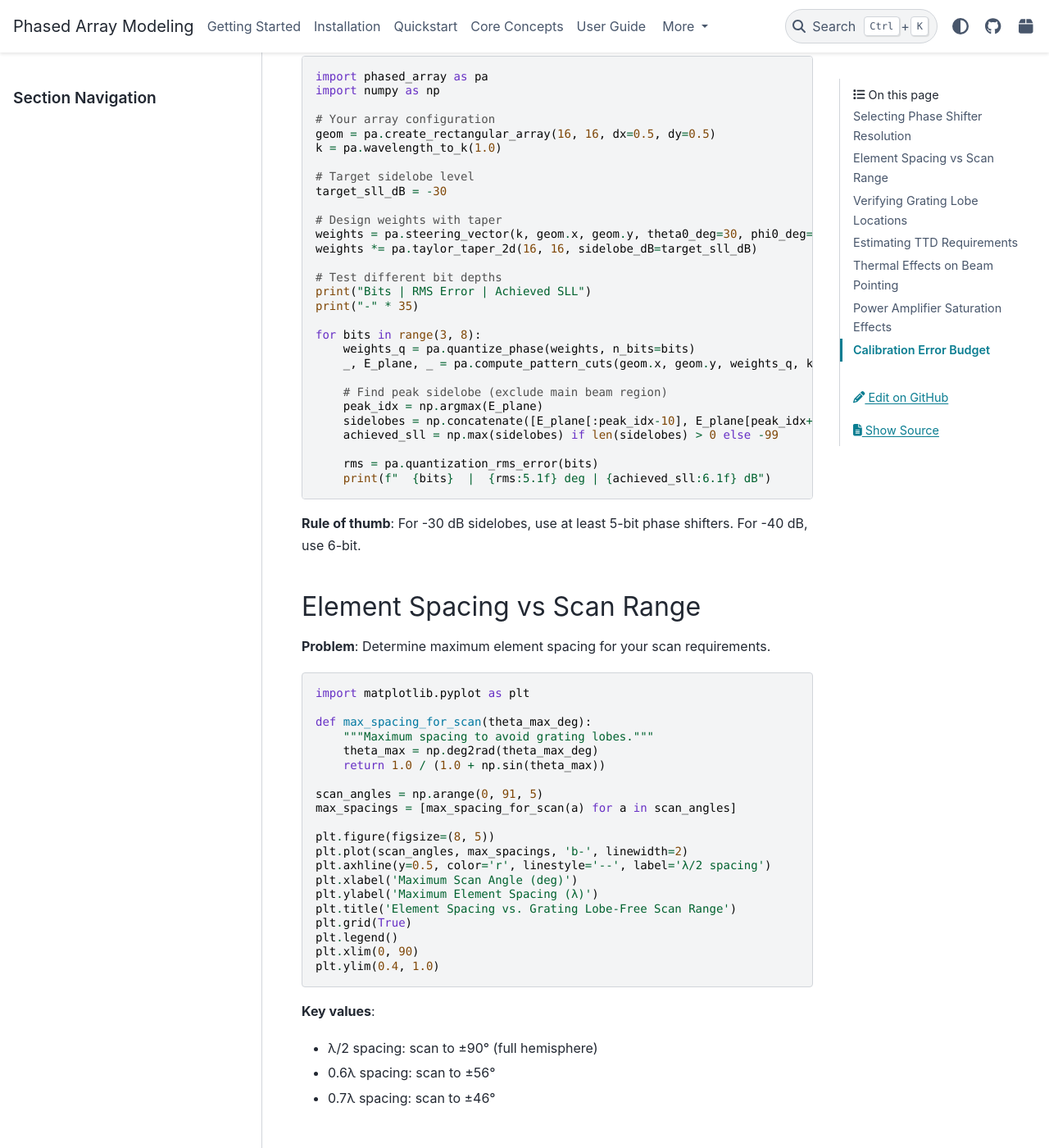
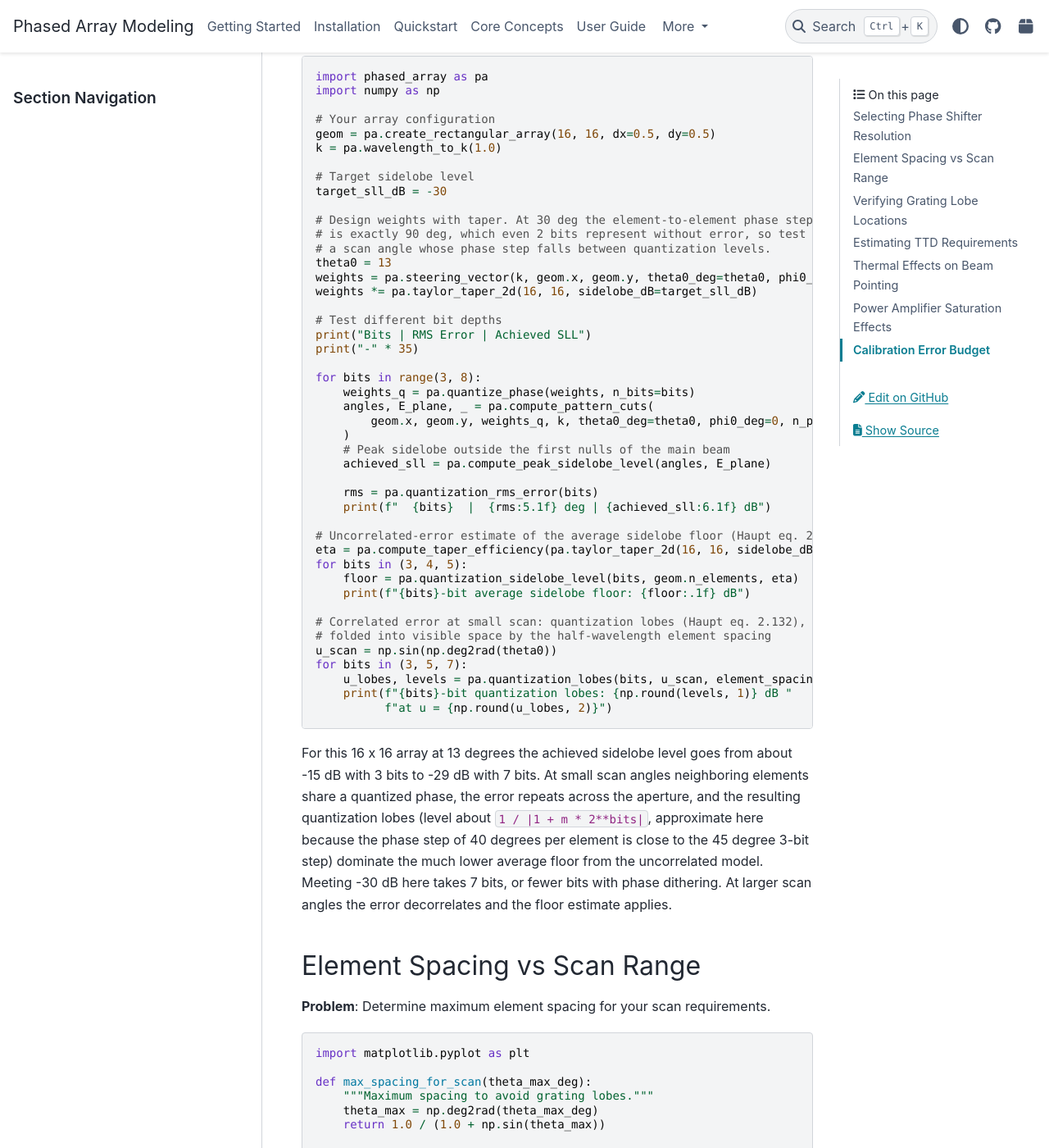
Before and after one commit to jman4162/Phased-Array-Antenna-Model, a Sphinx documentation site: the page built from docs/cookbook/hardware_recipes.rst, in a window 1280 px wide and 1400 px high, scrolled down 337 px. Shown: the whole window at 82% size. Built offline with Sphinx 7.4.7 and the PyData theme 0.15.4, drawn with Linux system fonts in a browser that asks for light colours; some of the changed text lies outside the part shown.

Commit message:
Run docs code and the demo notebook in CI; fix cookbook numbers
- tests/test_docs_snippets.py executes every python code block in the
  Sphinx docs, one namespace per page, in a temp directory with headless
  matplotlib and Plotly figures never shown. Blocks marked
  ":class: no-exec" are skipped. tests/test_notebooks.py runs
  Phased_Array_Demo.ipynb with nbclient (%pip lines removed). Both carry
  the "docs" marker.
- CI: a docs job runs `pytest -m docs` and `sphinx-build -W`; the main
  matrix runs `-m "not docs"`. Read the Docs now fails on warnings, and
  the remaining six Sphinx warnings (duplicate dataclass field entries in
  api/geometry) are fixed.
- Cookbook recipes printed wrong numbers because they measured sidelobes
  over fixed index ranges that included the main beam ("SLL 0.0 dB",
  "-3.3 dB" for every bit count, "-4.7 dB" mean). They now use
  compute_peak_sidelobe_level. The bit-depth recipe scans to 13 deg (at
  30 deg the 90 deg phase step is exact for any bit count) and explains
  the quantization lobes; the pointing-error recipe uses a cut fine
  enough to resolve 0.02 deg; the scan-table values use 41.8/25.4 deg;
  research recipes compare GA vs random thinning, show MVDR null depths
  and coupling-compensation error, and fix the coupling call signature.
- Requirement files and docs/requirements.txt follow the new floors; the
  Streamlit app requires phased-array-modeling>=1.6.0.

Co-Authored-By: Claude Opus 5.5 <noreply@anthropic.com>
Claude-Session: https://claude.ai/code/session_01BnuqRQbk9bjEDjMJwxgdyC

```diff
--- a/docs/api/geometry.rst
+++ b/docs/api/geometry.rst
@@ -12,12 +12,13 @@ Classes
 
 .. autoclass:: phased_array.ArrayGeometry
    :members: n_elements, is_planar, is_conformal, copy
-   :exclude-members: x, y, z, nx, ny, nz, element_indices
+   :exclude-members: x, y, z, nx, ny, nz, element_indices, tx, ty, tz
    :show-inheritance:
 
 .. autoclass:: phased_array.SubarrayArchitecture
    :members: get_subarray_elements
-   :exclude-members: geometry, subarray_assignments, n_subarrays, subarray_centers
+   :exclude-members: geometry, subarray_assignments, n_subarrays, subarray_centers,
+                     subarray_elements, overlapped, overlap_weights
    :show-inheritance:
 
 Planar Arrays
--- a/docs/cookbook/hardware_recipes.rst
+++ b/docs/cookbook/hardware_recipes.rst
@@ -21,8 +21,11 @@ sidelobe requirements.
    # Target sidelobe level
    target_sll_dB = -30
 
-   # Design weights with taper
-   weights = pa.steering_vector(k, geom.x, geom.y, theta0_deg=30, phi0_deg=0)
+   # Design weights with taper. At 30 deg the element-to-element phase step
+   # is exactly 90 deg, which even 2 bits represent without error, so test
+   # a scan angle whose phase step falls between quantization levels.
+   theta0 = 13
+   weights = pa.steering_vector(k, geom.x, geom.y, theta0_deg=theta0, phi0_deg=0)
    weights *= pa.taylor_taper_2d(16, 16, sidelobe_dB=target_sll_dB)
 
    # Test different bit depths
@@ -31,18 +34,38 @@ sidelobe requirements.
 
    for bits in range(3, 8):
        weights_q = pa.quantize_phase(weights, n_bits=bits)
-       _, E_plane, _ = pa.compute_pattern_cuts(geom.x, geom.y, weights_q, k)
-
-       # Find peak sidelobe (exclude main beam region)
-       peak_idx = np.argmax(E_plane)
-       sidelobes = np.concatenate([E_plane[:peak_idx-10], E_plane[peak_idx+10:]])
-       achieved_sll = np.max(sidelobes) if len(sidelobes) > 0 else -99
+       angles, E_plane, _ = pa.compute_pattern_cuts(
+           geom.x, geom.y, weights_q, k, theta0_deg=theta0, phi0_deg=0, n_points=3601
+       )
+       # Peak sidelobe outside the first nulls of the main beam
+       achieved_sll = pa.compute_peak_sidelobe_level(angles, E_plane)
 
        rms = pa.quantization_rms_error(bits)
        print(f"  {bits}  |  {rms:5.1f} deg | {achieved_sll:6.1f} dB")
 
-**Rule of thumb**: For -30 dB sidelobes, use at least 5-bit phase shifters.
-For -40 dB, use 6-bit.
+   # Uncorrelated-error estimate of the average sidelobe floor (Haupt eq. 2.119)
+   eta = pa.compute_taper_efficiency(pa.taylor_taper_2d(16, 16, sidelobe_dB=target_sll_dB))
+   for bits in (3, 4, 5):
+       floor = pa.quantization_sidelobe_level(bits, geom.n_elements, eta)
+       print(f"{bits}-bit average sidelobe floor: {floor:.1f} dB")
+
+   # Correlated error at small scan: quantization lobes (Haupt eq. 2.132),
+   # folded into visible space by the half-wavelength element spacing
+   u_scan = np.sin(np.deg2rad(theta0))
+   for bits in (3, 5, 7):
+       u_lobes, levels = pa.quantization_lobes(bits, u_scan, element_spacing=0.5)
+       print(f"{bits}-bit quantization lobes: {np.round(levels, 1)} dB "
+             f"at u = {np.round(u_lobes, 2)}")
+
+For this 16 x 16 array at 13 degrees the achieved sidelobe level goes from
+about -15 dB with 3 bits to -29 dB with 7 bits. At small scan angles
+neighboring elements share a quantized phase, the error repeats across the
+aperture, and the resulting quantization lobes (level about
+``1 / |1 + m * 2**bits|``, approximate here because the phase step of 40
+degrees per element is close to the 45 degree 3-bit step) dominate the much
+lower average floor from the uncorrelated model. Meeting -30 dB here takes 7 bits, or fewer bits with
+phase dithering. At larger scan angles the error decorrelates and the floor
+estimate applies.
 
 Element Spacing vs Scan Range
 -----------------------------
@@ -75,8 +98,8 @@ Element Spacing vs Scan Range
 **Key values**:
 
 - λ/2 spacing: scan to ±90° (full hemisphere)
-- 0.6λ spacing: scan to ±56°
-- 0.7λ spacing: scan to ±46°
+- 0.6λ spacing: scan to ±41.8°
+- 0.7λ spacing: scan to ±25.4°
 
 Verifying Grating Lobe Locations
 --------------------------------
@@ -95,12 +118,13 @@ Verifying Grating Lobe Locations
 
    # Compute UV-space pattern
    u, v, pattern_uv = pa.compute_pattern_uv_space(
-       geom.x, geom.y, weights, k,
+       geom, weights, k,
        u_range=(-1.5, 1.5), v_range=(-1.5, 1.5)  # Include invisible region
    )
 
-   # Plot with visible region marked
-   pa.plot_pattern_uv_space(u, v, pattern_uv, show_visible_region=True)
+   # Plot with the visible region and grating-lobe circles marked
+   pa.plot_pattern_uv_space(u, v, pattern_uv, show_visible_region=True,
+                            show_grating_circles=True, dx_wavelengths=dx)
 
    # Grating lobe locations (for 1D):
    # u_gl = u_0 + n*λ/d where n = ±1, ±2, ...
@@ -158,15 +182,20 @@ Thermal Effects on Beam Pointing
    phase_error = np.deg2rad(temp_coeff * temp_gradient * x_norm)
    weights_thermal = weights * np.exp(1j * phase_error)
 
-   # Compare beam directions
-   _, E_ideal, _ = pa.compute_pattern_cuts(geom.x, geom.y, weights, k)
-   _, E_thermal, _ = pa.compute_pattern_cuts(geom.x, geom.y, weights_thermal, k)
+   # Compare beam directions on a fine cut (the shift is a small fraction
+   # of a degree, so a 0.5 deg grid would round it to zero)
+   theta_deg, E_ideal, _ = pa.compute_pattern_cuts(
+       geom.x, geom.y, weights, k, theta0_deg=20, n_points=36001)
+   _, E_thermal, _ = pa.compute_pattern_cuts(
+       geom.x, geom.y, weights_thermal, k, theta0_deg=20, n_points=36001)
 
-   # Find peak locations
-   theta_deg = np.linspace(-90, 90, 361)
    peak_ideal = theta_deg[np.argmax(E_ideal)]
    peak_thermal = theta_deg[np.argmax(E_thermal)]
    print(f"Beam pointing error: {peak_thermal - peak_ideal:.3f} deg")
+
+A linear phase error of 1 degree across a 7.5 wavelength aperture tilts the
+beam by about 0.02 degrees; the shift grows with the gradient and shrinks
+with aperture size.
 
 Power Amplifier Saturation Effects
 ----------------------------------
@@ -205,7 +234,10 @@ Power Amplifier Saturation Effects
 
    weights_compressed = apply_pa_compression(weights, p1dB_backoff=2.0)
 
-   # Compression reduces taper effectiveness (higher sidelobes)
+   # Compression flattens the taper, which raises the sidelobes
+   for label, w in (("linear", weights), ("compressed", weights_compressed)):
+       angles, cut, _ = pa.compute_pattern_cuts(geom.x, geom.y, w, k, n_points=3601)
+       print(f"{label:>10}: peak sidelobe {pa.compute_peak_sidelobe_level(angles, cut):.1f} dB")
 
 Calibration Error Budget
 ------------------------
@@ -214,33 +246,30 @@ Calibration Error Budget
 
 .. code-block:: python
 
-   def add_calibration_errors(weights, amp_error_dB, phase_error_deg, seed=None):
+   def add_calibration_errors(weights, amp_error_dB, phase_error_deg, rng):
        """Add random amplitude and phase calibration errors."""
-       if seed is not None:
-           np.random.seed(seed)
-
        n = len(weights)
 
        # Random errors (Gaussian)
-       amp_error = 10 ** (amp_error_dB * np.random.randn(n) / 20)
-       phase_error = np.deg2rad(phase_error_deg * np.random.randn(n))
+       amp_error = 10 ** (amp_error_dB * rng.standard_normal(n) / 20)
+       phase_error = np.deg2rad(phase_error_deg * rng.standard_normal(n))
 
        return weights * amp_error * np.exp(1j * phase_error)
 
-   # Monte Carlo analysis
+   # Monte Carlo analysis on the -30 dB Taylor weights from above
+   rng = np.random.default_rng(0)
    n_trials = 100
    sll_results = []
 
    for _ in range(n_trials):
        w_err = add_calibration_errors(
            weights,
-           amp_error_dB=0.5,   # ±0.5 dB amplitude (1-sigma)
-           phase_error_deg=3.0  # ±3 deg phase (1-sigma)
+           amp_error_dB=0.5,   # 0.5 dB amplitude (1-sigma)
+           phase_error_deg=3.0,  # 3 deg phase (1-sigma)
+           rng=rng
        )
-       _, E_plane, _ = pa.compute_pattern_cuts(geom.x, geom.y, w_err, k)
-       peak_idx = np.argmax(E_plane)
-       sll = np.max(E_plane[peak_idx+10:])
-       sll_results.append(sll)
+       angles, E_plane, _ = pa.compute_pattern_cuts(geom.x, geom.y, w_err, k, n_points=3601)
+       sll_results.append(pa.compute_peak_sidelobe_level(angles, E_plane))
 
-   print(f"Mean SLL: {np.mean(sll_results):.1f} dB")
-   print(f"Worst SLL (95%): {np.percentile(sll_results, 95):.1f} dB")
+   print(f"Mean peak sidelobe: {np.mean(sll_results):.1f} dB")
+   print(f"Worst 5% of trials: {np.percentile(sll_results, 95):.1f} dB or higher")
--- a/docs/requirements.txt
+++ b/docs/requirements.txt
@@ -4,7 +4,7 @@ pydata-sphinx-theme>=0.14.0
 sphinx-copybutton>=0.5.0
 
 # Package dependencies (needed for autodoc)
-numpy>=1.20.0
-scipy>=1.7.0
+numpy>=1.21.3
+scipy>=1.7.2
 matplotlib>=3.5.0
 plotly>=5.0.0
--- a/pyproject.toml
+++ b/pyproject.toml
@@ -81,6 +81,9 @@ phased_array = ["py.typed"]
 testpaths = ["tests"]
 python_files = ["test_*.py"]
 addopts = "-v --tb=short"
+markers = [
+    "docs: execute the code blocks in the Sphinx docs (tests/test_docs_snippets.py)",
+]
 
 [tool.ruff]
 target-version = "py310"
--- a/requirements.txt
+++ b/requirements.txt
@@ -1,5 +1,5 @@
-numpy>=1.20.0
+numpy>=1.21.3
 matplotlib>=3.5.0
-scipy>=1.7.0
+scipy>=1.7.2
 plotly>=5.0.0
 seaborn>=0.11.0
```
Also changed, not shown: docs/cookbook/research_recipes.rst (+43 -55 lines), .readthedocs.yaml, 4 other files.
